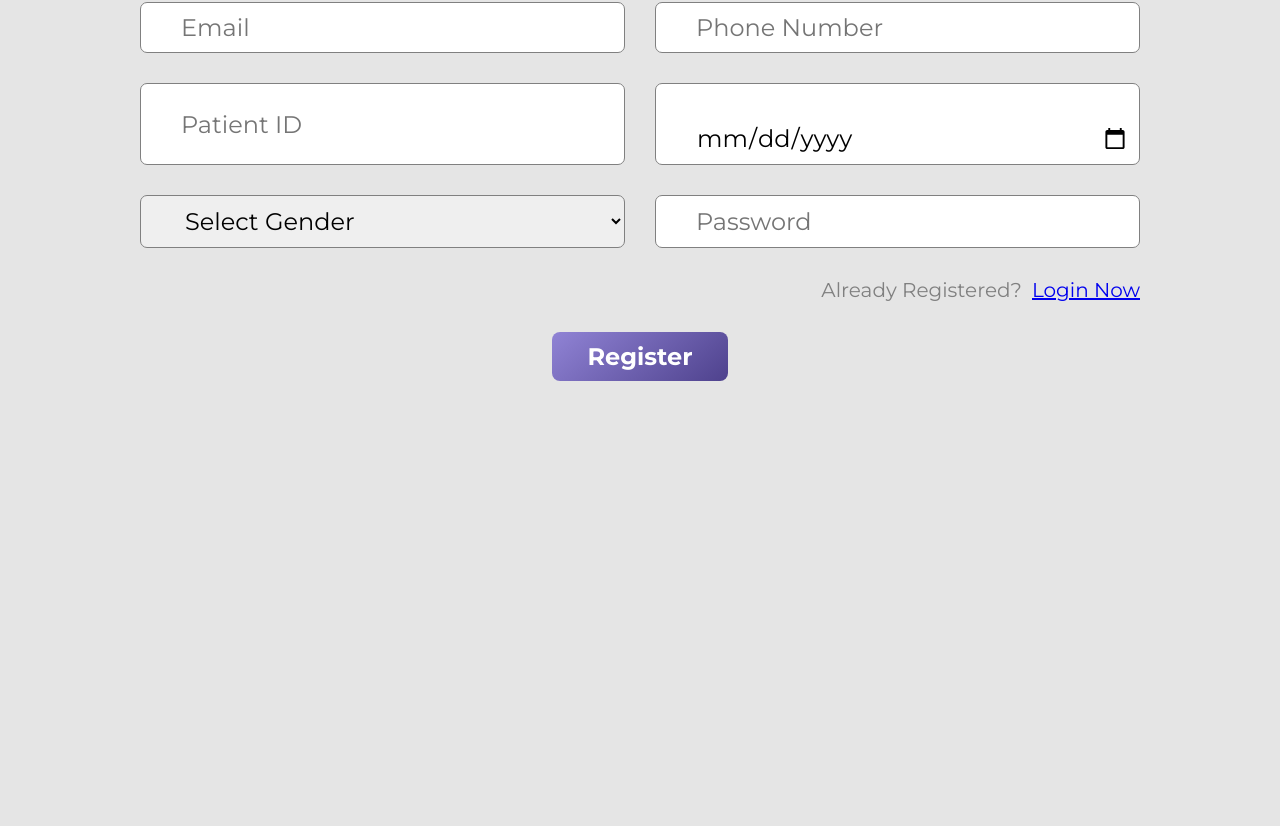
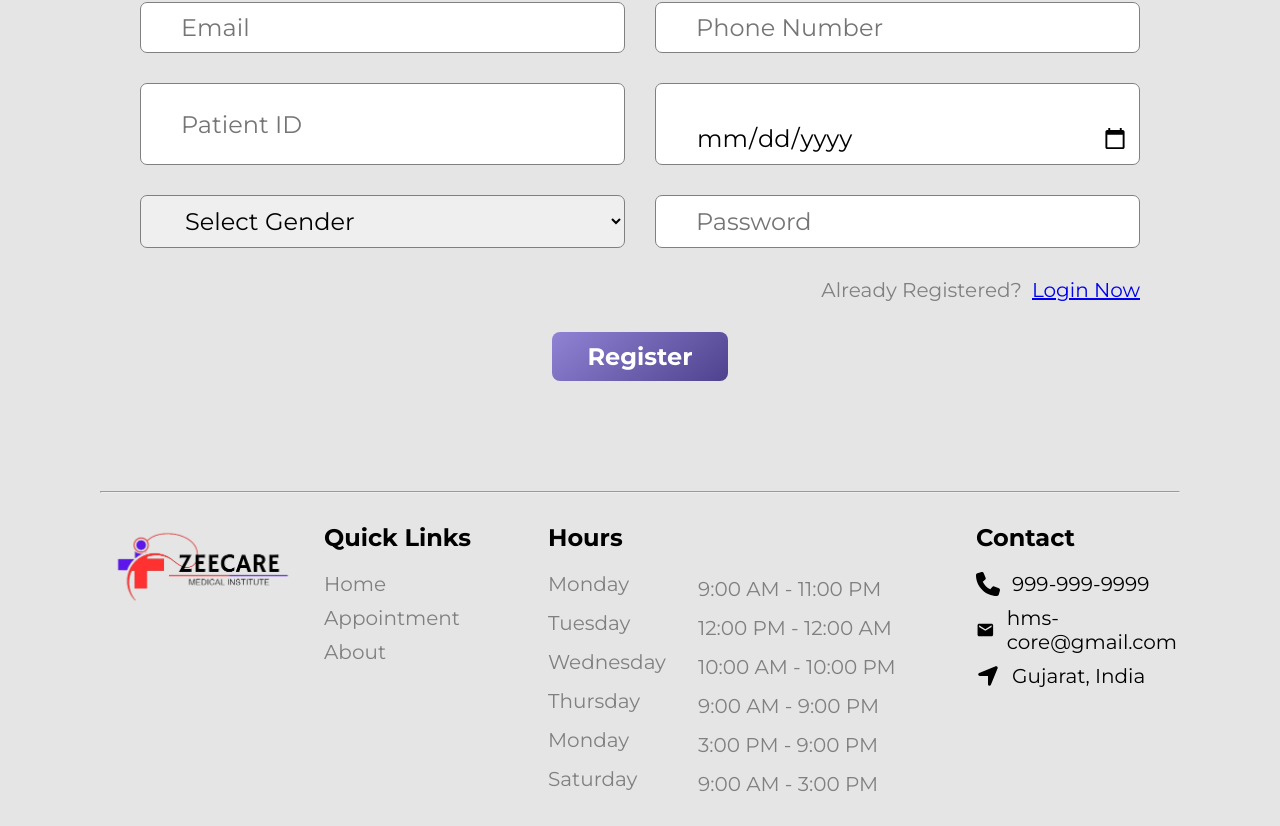
Before and after one commit to kachakaran6/HMS, a React (Vite) app in the folder frontend/: page /register in a window 1280 px wide. Shown: the part 332-1158 px from the top of the page. Before the commit the page ends 823 px from the top, so only its background shows below. Built offline with nearby package versions, Linux system fonts and the light colour scheme; no server answers.

Commit message:
footer added

```diff
--- a/frontend/src/App.jsx
+++ b/frontend/src/App.jsx
@@ -12,6 +12,7 @@
 import Navbar from "./components/Navbar";
 import { Context } from "./main";
 import axios from "axios";
+import Footer from "./components/Footer";
 
 function App() {
   const { isAuthenticated, setIsAuthenticated, setUser } = useContext(Context);
@@ -43,6 +44,7 @@
           <Route path="/login" element={<Login />} />
           <Route path="/register" element={<Register />} />
         </Routes>
+        <Footer />
         <ToastContainer position="top-center" />
       </Router>
     </>
--- /dev/null
+++ b/frontend/src/components/Footer.jsx
@@ -0,0 +1,88 @@
+import React from "react";
+import { Link } from "react-router-dom";
+import { FaLocationArrow, FaPhone } from "react-icons/fa6";
+import { MdEmail } from "react-icons/md";
+
+const Footer = () => {
+  const hours = [
+    {
+      id: 1,
+      day: "Monday",
+      time: "9:00 AM - 11:00 PM",
+    },
+    {
+      id: 2,
+      day: "Tuesday",
+      time: "12:00 PM - 12:00 AM",
+    },
+    {
+      id: 3,
+      day: "Wednesday",
+      time: "10:00 AM - 10:00 PM",
+    },
+    {
+      id: 4,
+      day: "Thursday",
+      time: "9:00 AM - 9:00 PM",
+    },
+    {
+      id: 5,
+      day: "Monday",
+      time: "3:00 PM - 9:00 PM",
+    },
+    {
+      id: 6,
+      day: "Saturday",
+      time: "9:00 AM - 3:00 PM",
+    },
+  ];
+
+  return (
+    <>
+      <footer className={"container"}>
+        <hr />
+        <div className="content">
+          <div>
+            <img src="/logo.png" alt="logo" className="logo-img" />
+          </div>
+          <div>
+            <h4>Quick Links</h4>
+            <ul>
+              <Link to={"/"}>Home</Link>
+              <Link to={"/appointment"}>Appointment</Link>
+              <Link to={"/about"}>About</Link>
+            </ul>
+          </div>
+          <div>
+            <h4>Hours</h4>
+            <ul>
+              {hours.map((element) => (
+                <li key={element.id}>
+                  <span>{element.day}</span>
+                  <span>{element.time}</span>
+                </li>
+              ))}
+            </ul>
+          </div>
+          <div>
+            <h4>Contact</h4>
+            <div>
+              <FaPhone />
+              <span>999-999-9999</span>
+            </div>
+            <div>
+              <MdEmail />
+              <span>hms-core@gmail.com</span>
+            </div>
+            <div>
+              <FaLocationArrow />
+              <span>Gujarat, India</span>
+            </div>
+          </div>
+        </div>
+      </footer>
+    </>
+  );
+};
+
+export default Footer;
```
